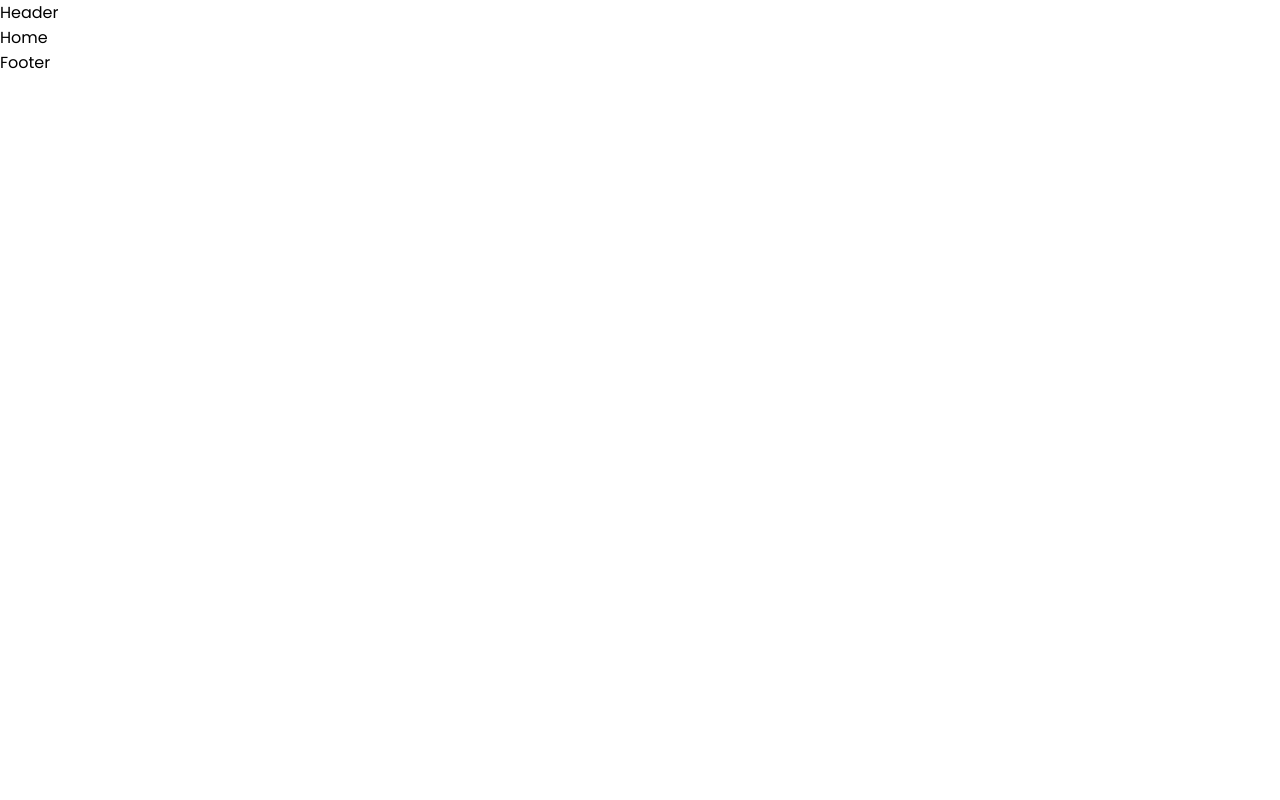
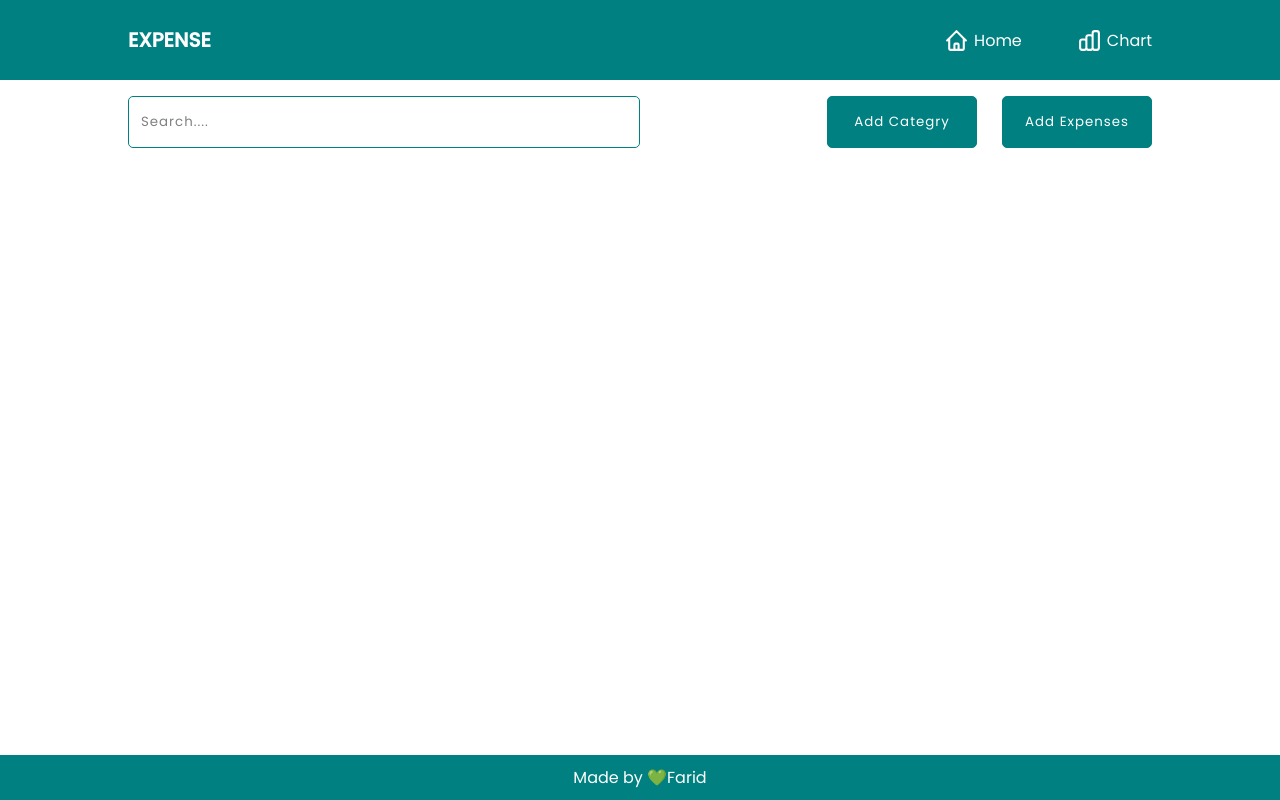
Before and after one commit to datasapiens/expense-app, a React (Create React App) app: page / in a window 1280 px wide. Built offline with nearby package versions, Linux system fonts and the light colour scheme.

Commit message:
Header,Footer,Home added

```diff
--- a/package.json
+++ b/package.json
@@ -3,6 +3,7 @@
   "version": "0.1.0",
   "private": true,
   "dependencies": {
+    "@heroicons/react": "^1.0.5",
     "@testing-library/jest-dom": "^5.16.2",
     "@testing-library/react": "^12.1.2",
     "@testing-library/user-event": "^13.5.0",
--- a/src/App.scss
+++ b/src/App.scss
@@ -1,38 +1,14 @@
-.App {
-  text-align: center;
+#root {
+  display: flex;
+  flex-direction: column;
+  min-height: 100vh;
 }
 
-.App-logo {
-  height: 40vmin;
-  pointer-events: none;
+main {
+  flex: 1;
 }
 
-@media (prefers-reduced-motion: no-preference) {
-  .App-logo {
-    animation: App-logo-spin infinite 20s linear;
-  }
+a {
+  text-decoration: none;
+  color: #fff;
 }
-
-.App-header {
-  background-color: #282c34;
-  min-height: 100vh;
-  display: flex;
-  flex-direction: column;
-  align-items: center;
-  justify-content: center;
-  font-size: calc(10px + 2vmin);
-  color: white;
-}
-
-.App-link {
-  color: #61dafb;
-}
-
-@keyframes App-logo-spin {
-  from {
-    transform: rotate(0deg);
-  }
-  to {
-    transform: rotate(360deg);
-  }
-}
--- a/src/components/Footer/Footer.module.scss
+++ b/src/components/Footer/Footer.module.scss
@@ -0,0 +1,9 @@
+.footer {
+  background-color: teal;
+  color: #fff;
+  padding: 10px;
+}
+
+.author {
+  text-align: center;
+}
--- a/src/components/Footer/index.js
+++ b/src/components/Footer/index.js
@@ -1,7 +1,19 @@
 import React from "react";
+import styles from "./Footer.module.scss";
 
 const Footer = () => {
-  return <div>Footer</div>;
+  return (
+    <footer className={styles.footer}>
+      <div className={styles.container}>
+        <p className={styles.author}>
+          Made by 💚
+          <a href="https://farideyvazov.web.app/" target="_blank">
+            Farid
+          </a>
+        </p>
+      </div>
+    </footer>
+  );
 };
 
 export default Footer;
--- a/src/components/Header/Header.module.scss
+++ b/src/components/Header/Header.module.scss
@@ -0,0 +1,45 @@
+#header {
+  background-color: teal;
+  height: 10vh;
+}
+
+.container {
+  width: 80%;
+  margin: 0 auto;
+  height: 100%;
+}
+
+.headerContainer {
+  display: flex;
+  justify-content: space-between;
+  align-items: center;
+  height: 100%;
+}
+
+.logo {
+  color: #fff;
+  font-weight: bold;
+  font-size: 1.25rem;
+}
+
+.navlinks > ul {
+  list-style: none;
+  display: flex;
+}
+
+.navlinks > ul li:not(:last-child) {
+  margin-right: 55px;
+}
+
+.navlinks > ul li a {
+  display: flex;
+  align-items: center;
+}
+.icon {
+  width: 25px;
+  height: 25px;
+}
+.homeIcon,
+.barIcon {
+  margin-right: 5px;
+}
--- a/src/components/Header/index.js
+++ b/src/components/Header/index.js
@@ -1,7 +1,38 @@
 import React from "react";
+import { HomeIcon, ChartBarIcon } from "@heroicons/react/outline";
+import { Link } from "react-router-dom";
+import styles from "./Header.module.scss";
 
 const Header = () => {
-  return <div>Header</div>;
+  return (
+    <header id={styles.header}>
+      <div className={styles.container}>
+        <div className={styles.headerContainer}>
+          <Link className={styles.logo} to="/">
+            EXPENSE
+          </Link>
+          <nav className={styles.navlinks}>
+            <ul>
+              <li>
+                <Link to="/">
+                  <HomeIcon className={`${styles.icon} ${styles.homeIcon}`} />
+                  <span>Home</span>
+                </Link>
+              </li>
+              <li>
+                <Link to="/graph">
+                  <ChartBarIcon
+                    className={`${styles.icon} ${styles.barIcon}`}
+                  />
+                  <span>Chart</span>
+                </Link>
+              </li>
+            </ul>
+          </nav>
+        </div>
+      </div>
+    </header>
+  );
 };
 
 export default Header;
--- /dev/null
+++ b/src/components/Home/SubHeader/SubHeader.module.scss
@@ -0,0 +1,56 @@
+.subheader {
+  display: flex;
+  justify-content: space-between;
+  margin: 1rem 0;
+}
+.container {
+  width: 80%;
+  margin: 0 auto;
+  height: 100%;
+}
+
+.searchExpenses {
+  width: 50%;
+}
+
+.searchExpenses input {
+  padding: 15px 12px;
+  outline: none;
+  border: 1px solid teal;
+  border-radius: 5px;
+  width: 100%;
+  font-family: "Poppins";
+}
+
+.searchExpenses input::placeholder {
+  font-family: "Poppins", sans-serif;
+  letter-spacing: 1px;
+  color: gray;
+}
+
+.actions {
+  display: flex;
+  grid-gap: 25px;
+}
+
+.btn {
+  width: 150px;
+  text-align: center;
+  outline: none;
+  border: 1px solid teal;
+  border-radius: 5px;
+  background-color: teal;
+  color: #fff;
+  cursor: pointer;
+  font-family: "Poppins", sans-serif;
+  letter-spacing: 1px;
+  transition: all 0.2s ease-in-out;
+}
+
+.btnAdd:hover {
+  background-color: rgb(4, 75, 75);
+}
+
+.addExpenses .btn {
+  padding: 15px 12px;
+}
--- /dev/null
+++ b/src/components/Home/SubHeader/index.js
@@ -0,0 +1,40 @@
+import React, { useState } from "react";
+import styles from "./SubHeader.module.scss";
+
+const SubHeader = () => {
+  const [query, setQuery] = useState("");
+
+  const searchHandler = (e) => {
+    setQuery(e.target.value);
+  };
+  return (
+    <div id={styles.subheader}>
+      <div className={styles.container}>
+        <div className={styles.subheader}>
+          <div className={styles.searchExpenses}>
+            <input
+              type="search"
+              placeholder="Search...."
+              value={query}
+              onChange={searchHandler}
+            />
+          </div>
+          <div className={styles.actions}>
+            <div className={styles.addExpenses}>
+              <button className={`${styles.btn} ${styles.addBtn}`}>
+                Add Categry
+              </button>
+            </div>
+            <div className={styles.addExpenses}>
+              <button className={`${styles.btn} ${styles.addBtn}`}>
+                Add Expenses
+              </button>
+            </div>
+          </div>
+        </div>
+      </div>
+    </div>
+  );
+};
+
+export default SubHeader;
--- a/src/components/Home/index.js
+++ b/src/components/Home/index.js
@@ -1,7 +1,12 @@
 import React from "react";
+import SubHeader from "./SubHeader";
 
 const Home = () => {
-  return <div>Home</div>;
+  return (
+    <>
+      <SubHeader />
+    </>
+  );
 };
 
 export default Home;
```
Also changed, not shown: 1 other file (tests, documents, lock files or other folders).
